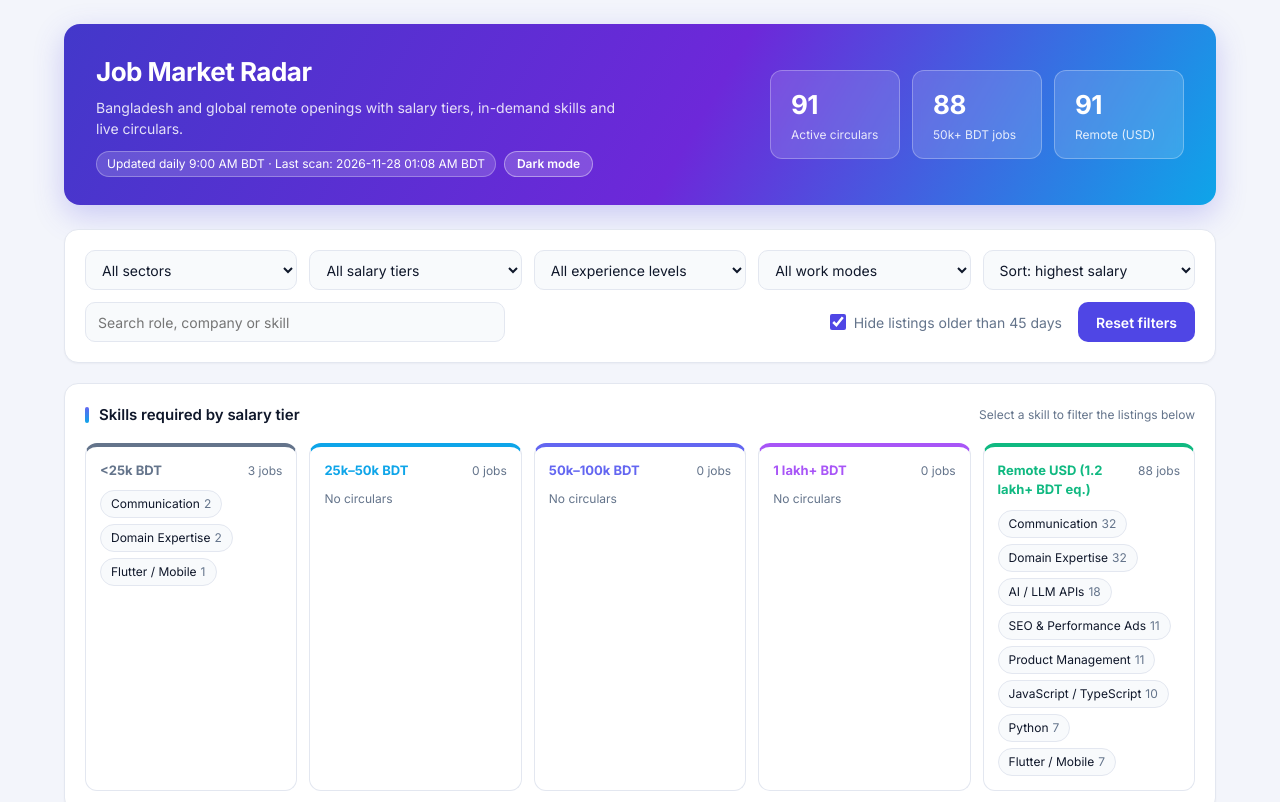
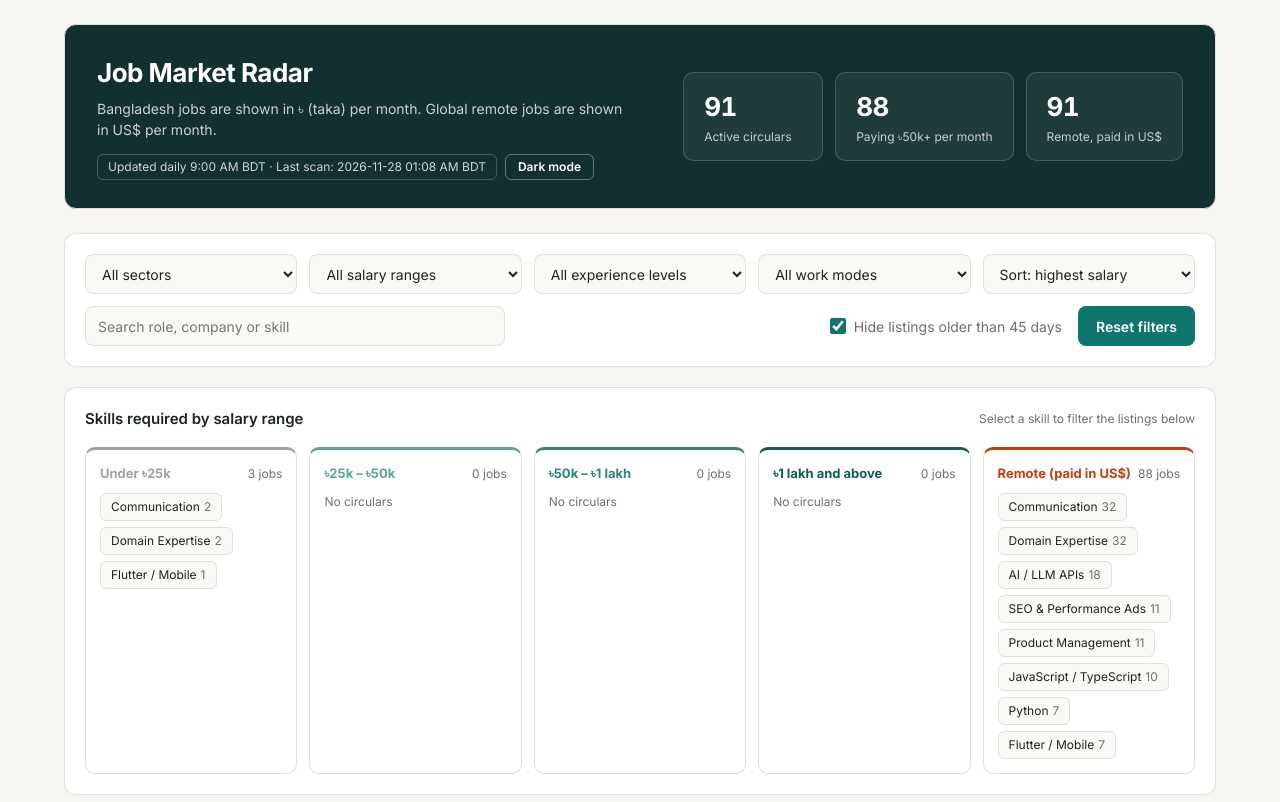
Before and after one commit to protwoy007/job_requirements, a plain HTML site: page docs/index.html in a window 1280 px wide. Shown: the top 802 px of the page. Drawn offline with nearby package versions, Linux system fonts and the light colour scheme.

Commit message:
Show USD for remote jobs, new color scheme

```diff
--- a/docs/index.html
+++ b/docs/index.html
@@ -19,59 +19,60 @@
   <style>
     :root {
       color-scheme: light;
-      --bg: #f3f5fb;
+      --bg: #f6f5f1;
       --surface: #ffffff;
-      --border: #e3e7f0;
-      --text: #0f172a;
-      --muted: #64748b;
-      --accent: #4f46e5;
-      --accent-soft: #eef2ff;
-      --accent-border: #c7d2fe;
-      --field: #f8fafc;
-      --tag-bg: #f1f5f9;
-      --tag-fg: #475569;
-      --mode-bg: #fef3c7;
-      --mode-fg: #92400e;
-      --skill-bg: #eef2ff;
-      --skill-fg: #4338ca;
-      --roi-bg: linear-gradient(135deg, #eef2ff, #ecfeff);
-      --roi-border: #c7d2fe;
-      --roi-fg: #312e81;
-      --hero: linear-gradient(120deg, #4338ca 0%, #6d28d9 55%, #0ea5e9 100%);
-      --shadow: 0 1px 2px rgba(15,23,42,0.04);
-      --shadow-hover: 0 6px 18px rgba(15,23,42,0.08);
+      --border: #e3e0d8;
+      --text: #1b2421;
+      --muted: #67716d;
+      --accent: #0f766e;
+      --accent-text: #0b5e57;
+      --accent-soft: #e4f1ee;
+      --accent-border: #b5d9d2;
+      --field: #faf9f6;
+      --tag-bg: #efede6;
+      --tag-fg: #4f5a56;
+      --skill-bg: #e4f1ee;
+      --skill-fg: #0b5e57;
+      --usd-bg: #fdeadf;
+      --usd-fg: #a73a0e;
+      --roi-bg: #eef6f4;
+      --roi-border: #b5d9d2;
+      --roi-fg: #0b4f49;
+      --hero: #12302f;
+      --shadow: none;
+      --shadow-hover: 0 4px 14px rgba(27,36,33,0.08);
+      --sec-bg-s: 40%;
       --sec-bg-l: 92%;
-      --sec-fg-l: 32%;
-      --sec-bg-s: 85%;
-      --sec-fg-s: 70%;
+      --sec-fg-s: 45%;
+      --sec-fg-l: 30%;
     }
     :root[data-theme="dark"] {
       color-scheme: dark;
-      --bg: #0b1020;
-      --surface: #121a30;
-      --border: #25304d;
-      --text: #e6e9f5;
-      --muted: #94a3c0;
-      --accent: #818cf8;
-      --accent-soft: rgba(99,102,241,0.16);
-      --accent-border: rgba(129,140,248,0.4);
-      --field: #0e1630;
-      --tag-bg: #1c2744;
-      --tag-fg: #b6c0dc;
-      --mode-bg: rgba(245,158,11,0.16);
-      --mode-fg: #fbbf24;
-      --skill-bg: rgba(99,102,241,0.2);
-      --skill-fg: #a5b4fc;
-      --roi-bg: linear-gradient(135deg, rgba(99,102,241,0.16), rgba(14,165,233,0.12));
-      --roi-border: rgba(129,140,248,0.35);
-      --roi-fg: #c7d2fe;
-      --hero: linear-gradient(120deg, #312e81 0%, #5b21b6 55%, #0369a1 100%);
-      --shadow: 0 1px 2px rgba(0,0,0,0.4);
-      --shadow-hover: 0 8px 22px rgba(0,0,0,0.45);
-      --sec-bg-l: 22%;
-      --sec-fg-l: 80%;
-      --sec-bg-s: 50%;
-      --sec-fg-s: 85%;
+      --bg: #0e1513;
+      --surface: #151e1b;
+      --border: #26332f;
+      --text: #e7ece9;
+      --muted: #93a29c;
+      --accent: #4fd1be;
+      --accent-text: #7fe0d0;
+      --accent-soft: rgba(79,209,190,0.12);
+      --accent-border: rgba(79,209,190,0.35);
+      --field: #101916;
+      --tag-bg: #1d2926;
+      --tag-fg: #b4c3bd;
+      --skill-bg: rgba(79,209,190,0.14);
+      --skill-fg: #7fe0d0;
+      --usd-bg: rgba(251,146,60,0.14);
+      --usd-fg: #fdba74;
+      --roi-bg: rgba(79,209,190,0.08);
+      --roi-border: rgba(79,209,190,0.3);
+      --roi-fg: #b9efe6;
+      --hero: #0a1f1e;
+      --shadow-hover: 0 6px 18px rgba(0,0,0,0.4);
+      --sec-bg-s: 25%;
+      --sec-bg-l: 20%;
+      --sec-fg-s: 50%;
+      --sec-fg-l: 78%;
     }
     * { box-sizing: border-box; margin: 0; padding: 0; }
     body {
@@ -85,75 +86,81 @@
     .wrap { max-width: 1200px; margin: 0 auto; padding: 24px 24px 64px; }
     .hero {
       background: var(--hero);
-      border-radius: 16px;
+      border: 1px solid var(--border);
+      border-radius: 12px;
       padding: 28px 32px;
       color: #fff;
       display: flex; flex-wrap: wrap; justify-content: space-between; align-items: center; gap: 24px;
       margin-bottom: 24px;
-      box-shadow: 0 10px 30px rgba(79, 70, 229, 0.25);
     }
     .hero h1 { font-size: 26px; font-weight: 700; letter-spacing: -0.02em; }
-    .hero p { color: rgba(255,255,255,0.85); margin-top: 6px; max-width: 520px; }
-    .hero-meta { display: flex; flex-wrap: wrap; align-items: center; gap: 8px; margin-top: 12px; }
-    .theme-btn { font: inherit; font-size: 12px; font-weight: 600; padding: 3px 12px; border-radius: 999px; border: 1px solid rgba(255,255,255,0.4); background: rgba(255,255,255,0.18); color: #fff; cursor: pointer; }
-    .theme-btn:hover { background: rgba(255,255,255,0.3); }
-    .hero .stamp { display: inline-block; font-size: 12px; background: rgba(255,255,255,0.16); border: 1px solid rgba(255,255,255,0.28); padding: 3px 10px; border-radius: 999px; }
+    .hero p { color: rgba(255,255,255,0.78); margin-top: 6px; max-width: 540px; }
+    .hero-meta { display: flex; flex-wrap: wrap; align-items: center; gap: 8px; margin-top: 14px; }
+    .hero .stamp { display: inline-block; font-size: 12px; color: rgba(255,255,255,0.8); border: 1px solid rgba(255,255,255,0.22); padding: 3px 10px; border-radius: 6px; }
+    .theme-btn { font: inherit; font-size: 12px; font-weight: 600; padding: 3px 12px; border-radius: 6px; border: 1px solid rgba(255,255,255,0.35); background: transparent; color: #fff; cursor: pointer; }
+    .theme-btn:hover { background: rgba(255,255,255,0.12); }
     .kpis { display: flex; gap: 12px; flex-wrap: wrap; }
-    .kpi { background: rgba(255,255,255,0.14); border: 1px solid rgba(255,255,255,0.28); border-radius: 12px; padding: 14px 20px; min-width: 130px; backdrop-filter: blur(4px); }
-    .kpi .v { font-size: 26px; font-weight: 700; letter-spacing: -0.02em; }
-    .kpi .l { font-size: 12px; color: rgba(255,255,255,0.85); margin-top: 2px; }
-    .card { background: var(--surface); border: 1px solid var(--border); border-radius: 14px; padding: 20px; margin-bottom: 20px; box-shadow: var(--shadow); }
+    .kpi { background: rgba(255,255,255,0.06); border: 1px solid rgba(255,255,255,0.18); border-radius: 10px; padding: 14px 20px; min-width: 140px; }
+    .kpi .v { font-size: 26px; font-weight: 700; letter-spacing: -0.02em; font-variant-numeric: tabular-nums; }
+    .kpi .l { font-size: 12px; color: rgba(255,255,255,0.75); margin-top: 2px; }
+    .card { background: var(--surface); border: 1px solid var(--border); border-radius: 12px; padding: 20px; margin-bottom: 20px; }
     .card-head { display: flex; flex-wrap: wrap; justify-content: space-between; align-items: center; gap: 8px; margin-bottom: 16px; }
-    .card-head h2 { font-size: 15px; font-weight: 600; display: flex; align-items: center; gap: 10px; }
-    .card-head h2::before { content: ""; width: 4px; height: 16px; border-radius: 2px; background: linear-gradient(180deg, #6366f1, #0ea5e9); }
+    .card-head h2 { font-size: 15px; font-weight: 600; }
     .card-head .hint { font-size: 12px; color: var(--muted); }
     .filters { display: grid; grid-template-columns: repeat(5, 1fr); gap: 12px; }
     select, input[type="text"] {
       width: 100%; height: 40px; padding: 0 12px; font: inherit; color: var(--text);
-      background: var(--field); border: 1px solid var(--border); border-radius: 10px; outline: none;
+      background: var(--field); border: 1px solid var(--border); border-radius: 8px; outline: none;
     }
-    select:focus, input[type="text"]:focus { border-color: var(--accent); background: var(--surface); box-shadow: 0 0 0 3px rgba(99,102,241,0.18); }
+    select:focus, input[type="text"]:focus { border-color: var(--accent); }
     .filter-row { display: flex; flex-wrap: wrap; justify-content: space-between; align-items: center; gap: 12px; margin-top: 12px; }
     .filter-row input[type="text"] { max-width: 420px; }
     .filter-row .right { display: flex; align-items: center; gap: 16px; }
     label.check { display: flex; align-items: center; gap: 8px; color: var(--muted); cursor: pointer; }
     input[type="checkbox"] { accent-color: var(--accent); width: 16px; height: 16px; }
-    .btn { height: 40px; padding: 0 18px; font: inherit; font-weight: 600; color: #fff; background: #4f46e5; border: 0; border-radius: 10px; cursor: pointer; }
-    .btn:hover { background: #4338ca; }
+    .btn { height: 40px; padding: 0 18px; font: inherit; font-weight: 600; color: #fff; background: #0f766e; border: 0; border-radius: 8px; cursor: pointer; }
+    .btn:hover { background: #0b5e57; }
     .matrix { display: grid; grid-template-columns: repeat(5, 1fr); gap: 12px; }
-    .tier { --c: #64748b; border: 1px solid var(--border); border-top: 4px solid var(--c); border-radius: 12px; padding: 14px; background: var(--surface); }
-    .tier.t0 { --c: #64748b; } .tier.t1 { --c: #0ea5e9; } .tier.t2 { --c: #6366f1; } .tier.t3 { --c: #a855f7; } .tier.t4 { --c: #10b981; }
+    .t0 { --c: #9aa5a1; } .t1 { --c: #5aa59a; } .t2 { --c: #2f8579; } .t3 { --c: #0f5f57; } .t4 { --c: #c2410c; }
+    :root[data-theme="dark"] .t0 { --c: #7e8c87; }
+    :root[data-theme="dark"] .t1 { --c: #5aa59a; }
+    :root[data-theme="dark"] .t2 { --c: #4bb5a3; }
+    :root[data-theme="dark"] .t3 { --c: #5fd4c4; }
+    :root[data-theme="dark"] .t4 { --c: #fb923c; }
+    .tier { border: 1px solid var(--border); border-top: 3px solid var(--c); border-radius: 10px; padding: 14px; background: var(--surface); }
     .tier-top { display: flex; justify-content: space-between; align-items: baseline; margin-bottom: 10px; gap: 6px; }
     .tier-top .name { font-weight: 700; font-size: 13px; color: var(--c); }
     .tier-top .cnt { font-size: 12px; color: var(--muted); white-space: nowrap; }
     .chips { display: flex; flex-wrap: wrap; gap: 6px; }
-    .chip { font: inherit; font-size: 12px; padding: 4px 10px; border-radius: 999px; border: 1px solid var(--border); background: var(--field); color: var(--text); cursor: pointer; }
-    .tier .chip:hover { border-color: var(--c); color: var(--c); background: var(--surface); }
-    .chip.active { border-color: var(--accent); background: var(--accent-soft); color: var(--accent); font-weight: 600; }
+    .chip { font: inherit; font-size: 12px; padding: 4px 10px; border-radius: 6px; border: 1px solid var(--border); background: var(--field); color: var(--text); cursor: pointer; }
+    .tier .chip:hover { border-color: var(--c); color: var(--c); }
+    .chip.active { border-color: var(--accent); background: var(--accent-soft); color: var(--accent-text); font-weight: 600; }
     .chip .n { color: var(--muted); margin-left: 4px; }
     .empty-note { font-size: 12px; color: var(--muted); }
     .two-col { display: grid; grid-template-columns: 2fr 1fr; gap: 20px; }
     .two-col .card { margin-bottom: 0; }
-    .roi-box { margin-top: 16px; padding: 14px; background: var(--roi-bg); border: 1px solid var(--roi-border); border-radius: 10px; font-size: 13px; color: var(--roi-fg); }
+    .roi-box { margin-top: 16px; padding: 14px; background: var(--roi-bg); border: 1px solid var(--roi-border); border-radius: 8px; font-size: 13px; color: var(--roi-fg); }
     .roi-box .t { font-weight: 700; margin-bottom: 4px; }
     .scroll { max-height: 180px; overflow-y: auto; }
     .section-gap { margin-top: 20px; }
-    .badge-filter { font-size: 12px; padding: 4px 10px; border-radius: 999px; background: var(--accent-soft); color: var(--accent); border: 1px solid var(--accent-border); cursor: pointer; }
+    .badge-filter { font-size: 12px; padding: 4px 10px; border-radius: 6px; background: var(--accent-soft); color: var(--accent-text); border: 1px solid var(--accent-border); cursor: pointer; }
     .hidden { display: none; }
     .jobs { display: grid; grid-template-columns: repeat(2, 1fr); gap: 12px; }
-    .job { border: 1px solid var(--border); border-left: 4px solid #6366f1; border-radius: 12px; padding: 16px; display: flex; flex-direction: column; justify-content: space-between; background: var(--surface); transition: box-shadow 0.15s, transform 0.15s; }
-    .job:hover { box-shadow: var(--shadow-hover); transform: translateY(-1px); }
+    .job { border: 1px solid var(--border); border-left: 4px solid var(--c, #2f8579); border-radius: 10px; padding: 16px; display: flex; flex-direction: column; justify-content: space-between; background: var(--surface); transition: box-shadow 0.15s; }
+    .job:hover { box-shadow: var(--shadow-hover); }
     .job-top { display: flex; justify-content: space-between; align-items: flex-start; gap: 12px; }
     .job h3 { font-size: 15px; font-weight: 600; }
     .job .meta { font-size: 13px; color: var(--muted); margin-top: 2px; }
-    .salary { font-size: 13px; font-weight: 700; color: #fff; background: linear-gradient(135deg, #059669, #10b981); padding: 4px 10px; border-radius: 8px; white-space: nowrap; }
+    .salary { font-size: 13px; font-weight: 700; padding: 4px 10px; border-radius: 6px; white-space: nowrap; font-variant-numeric: tabular-nums; }
+    .salary small { font-weight: 500; opacity: 0.75; }
+    .salary.bdt { background: var(--accent-soft); color: var(--accent-text); }
+    .salary.usd { background: var(--usd-bg); color: var(--usd-fg); }
     .tags { display: flex; flex-wrap: wrap; gap: 6px; margin-top: 12px; }
     .tag { font-size: 12px; padding: 2px 8px; border-radius: 6px; background: var(--tag-bg); color: var(--tag-fg); }
     .tag.sector { background: hsl(var(--sh) var(--sec-bg-s) var(--sec-bg-l)); color: hsl(var(--sh) var(--sec-fg-s) var(--sec-fg-l)); }
-    .tag.mode { background: var(--mode-bg); color: var(--mode-fg); }
     .tag.skill { background: var(--skill-bg); color: var(--skill-fg); }
     .job-foot { display: flex; justify-content: space-between; align-items: center; margin-top: 14px; padding-top: 12px; border-top: 1px solid var(--border); font-size: 12px; color: var(--muted); }
-    .job-foot a { color: var(--accent); font-weight: 600; text-decoration: none; }
+    .job-foot a { color: var(--accent-text); font-weight: 600; text-decoration: none; }
     .job-foot a:hover { text-decoration: underline; }
     .none { grid-column: 1 / -1; text-align: center; color: var(--muted); padding: 32px 0; }
     @media (max-width: 980px) {
@@ -176,7 +183,7 @@
     <div class="hero">
       <div>
         <h1>Job Market Radar</h1>
-        <p>Bangladesh and global remote openings with salary tiers, in-demand skills and live circulars.</p>
+        <p>Bangladesh jobs are shown in ৳ (taka) per month. Global remote jobs are shown in US$ per month.</p>
         <div class="hero-meta">
           <span class="stamp">Updated daily 9:00 AM BDT &middot; Last scan: <span id="lastScan">Loading...</span></span>
           <button id="themeToggle" class="theme-btn" type="button">Dark mode</button>
@@ -184,8 +191,8 @@
       </div>
       <div class="kpis">
         <div class="kpi"><div id="statTotal" class="v">0</div><div class="l">Active circulars</div></div>
-        <div class="kpi"><div id="stat50k" class="v">0</div><div class="l">50k+ BDT jobs</div></div>
-        <div class="kpi"><div id="statRemote" class="v">0</div><div class="l">Remote (USD)</div></div>
+        <div class="kpi"><div id="stat50k" class="v">0</div><div class="l">Paying ৳50k+ per month</div></div>
+        <div class="kpi"><div id="statRemote" class="v">0</div><div class="l">Remote, paid in US$</div></div>
       </div>
     </div>
 
@@ -193,12 +200,12 @@
       <div class="filters">
         <select id="fSector"><option value="ALL">All sectors</option></select>
         <select id="fTier">
-          <option value="ALL">All salary tiers</option>
-          <option value="<25k BDT">&lt;25k BDT</option>
-          <option value="25k–50k BDT">25k–50k BDT</option>
-          <option value="50k–100k BDT">50k–100k BDT</option>
-          <option value="100k+ BDT">1 lakh+ BDT</option>
-          <option value="Remote USD (120k+ BDT eq.)">Remote USD (1.2 lakh+ BDT eq.)</option>
+          <option value="ALL">All salary ranges</option>
+          <option value="<25k BDT">Under ৳25k</option>
+          <option value="25k–50k BDT">৳25k – ৳50k</option>
+          <option value="50k–100k BDT">৳50k – ৳1 lakh</option>
+          <option value="100k+ BDT">৳1 lakh and above</option>
+          <option value="Remote USD (120k+ BDT eq.)">Remote jobs paid in US$</option>
         </select>
         <select id="fExp">
           <option value="ALL">All experience levels</option>
@@ -230,7 +237,7 @@
 
     <div class="card">
       <div class="card-head">
-        <h2>Skills required by salary tier</h2>
+        <h2>Skills required by salary range</h2>
         <span class="hint">Select a skill to filter the listings below</span>
       </div>
       <div id="unlockGrid" class="matrix"></div>
@@ -243,7 +250,7 @@
       </div>
       <div class="card">
         <div class="card-head"><h2>Skill gap planner</h2></div>
-        <p class="hint" style="color:var(--muted);font-size:13px;margin-bottom:12px;">Select the skills you already have to see which one to learn next for 50k+ BDT roles.</p>
+        <p class="hint" style="color:var(--muted);font-size:13px;margin-bottom:12px;">Select the skills you already have to see which one to learn next for roles paying ৳50k+ per month.</p>
         <div id="roiChecklist" class="chips scroll"></div>
         <div id="roiResult" class="roi-box">Select your current skills to calculate.</div>
       </div>
@@ -300,14 +307,34 @@
       return "৳" + Math.round(n / 1000) + "k";
     };
 
-    const tierLabel = t => t.replace("120k+", "1.2 lakh+").replace("100k+", "1 lakh+");
+    const USD_RATE = 122;
 
-    const tierColors = {
-      "<25k BDT": "#64748b",
-      "25k–50k BDT": "#0ea5e9",
-      "50k–100k BDT": "#6366f1",
-      "100k+ BDT": "#a855f7",
-      "Remote USD (120k+ BDT eq.)": "#10b981"
+    const fmtUSD = n => {
+      const u = n / USD_RATE;
+      if (u >= 1000) return "$" + (Math.round(u / 100) / 10) + "k";
+      return "$" + Math.round(u);
+    };
+
+    const salaryText = c => {
+      const f = c.region === "Global Remote" ? fmtUSD : fmtBDT;
+      return f(c.salary_bdt_min) + " – " + f(c.salary_bdt_max);
+    };
+
+    const tierLabels = {
+      "<25k BDT": "Under ৳25k",
+      "25k–50k BDT": "৳25k – ৳50k",
+      "50k–100k BDT": "৳50k – ৳1 lakh",
+      "100k+ BDT": "৳1 lakh and above",
+      "Remote USD (120k+ BDT eq.)": "Remote (paid in US$)"
+    };
+    const tierLabel = t => tierLabels[t] || t;
+
+    const tierIndex = {
+      "<25k BDT": 0,
+      "25k–50k BDT": 1,
+      "50k–100k BDT": 2,
+      "100k+ BDT": 3,
+      "Remote USD (120k+ BDT eq.)": 4
     };
 
     const sectorHue = name => {
@@ -362,7 +389,7 @@
       grid.innerHTML = "";
       DATA.salary_unlock_matrix.forEach((row, idx) => {
         const box = document.createElement("div");
-        box.className = "tier t" + idx;
+        box.className = "tier t" + (tierIndex[row.tier] ?? idx);
         box.innerHTML = `
           <div class="tier-top">
             <span class="name">${tierLabel(row.tier)}</span>
@@ -388,9 +415,9 @@
     function renderChart() {
       const top = DATA.trending_skills.slice(0, 10);
       const dark = document.documentElement.getAttribute("data-theme") === "dark";
-      const tick = dark ? "#94a3c0" : "#667085";
-      const gridC = dark ? "#25304d" : "#eaecf0";
-      const legendC = dark ? "#c3cbe3" : "#475467";
+      const tick = dark ? "#93a29c" : "#67716d";
+      const gridC = dark ? "#26332f" : "#e8e6df";
+      const legendC = dark ? "#c3cfca" : "#4f5a56";
       const ctx = document.getElementById("skillsChart").getContext("2d");
       if (chartInstance) chartInstance.destroy();
       Chart.defaults.font.family = "Inter, -apple-system, Segoe UI, Roboto, Arial, sans-serif";
@@ -399,8 +426,8 @@
         data: {
           labels: top.map(x => x.skill),
           datasets: [
-            { label: "Demand (30 days)", data: top.map(x => x.count_30d), backgroundColor: dark ? "#38bdf8" : "#38bdf8", borderRadius: 4 },
-            { label: "Roles paying 50k+ BDT", data: top.map(x => x.unlocks_50k_plus), backgroundColor: dark ? "#8b5cf6" : "#7c3aed", borderRadius: 4 }
+            { label: "Demand (30 days)", data: top.map(x => x.count_30d), backgroundColor: dark ? "#3b6b66" : "#9fcfc7", borderRadius: 4 },
+            { label: "Roles paying ৳50k+ per month", data: top.map(x => x.unlocks_50k_plus), backgroundColor: dark ? "#5fd4c4" : "#0f766e", borderRadius: 4 }
           ]
         },
         options: {
@@ -441,7 +468,7 @@
         out.textContent = "You already cover the top high-paying skills in this dataset.";
         return;
       }
-      out.innerHTML = `<div class="t">Best next skills for 50k+ BDT roles</div>` +
+      out.innerHTML = `<div class="t">Best next skills for roles paying ৳50k+ per month</div>` +
         ranked.map(([sk, cnt], i) => `<div>${i + 1}. <strong>${sk}</strong> &middot; ${cnt} matching roles</div>`).join("");
     }
 
@@ -488,14 +515,14 @@
 
       const container = document.getElementById("circularList");
       container.innerHTML = list.map(c => `
-        <div class="job" style="border-left-color:${tierColors[c.salary_tier] || '#6366f1'}">
+        <div class="job t${tierIndex[c.salary_tier] ?? 2}">
           <div>
             <div class="job-top">
               <div>
                 <h3>${c.title}</h3>
                 <div class="meta">${c.company} · ${c.location}</div>
               </div>
-              <span class="salary">${fmtBDT(c.salary_bdt_min)}–${fmtBDT(c.salary_bdt_max)}${c.salary_is_estimated ? " est." : ""}</span>
+              <span class="salary ${c.region === "Global Remote" ? "usd" : "bdt"}" title="${c.region === "Global Remote" ? "About " + fmtBDT(c.salary_bdt_min) + " – " + fmtBDT(c.salary_bdt_max) + " per month" : "Taka per month"}">${salaryText(c)}<small> /mo${c.salary_is_estimated ? " est." : ""}</small></span>
             </div>
             <div class="tags">
               <span class="tag sector" style="--sh:${sectorHue(c.sector)}">${c.sector}</span>
```
